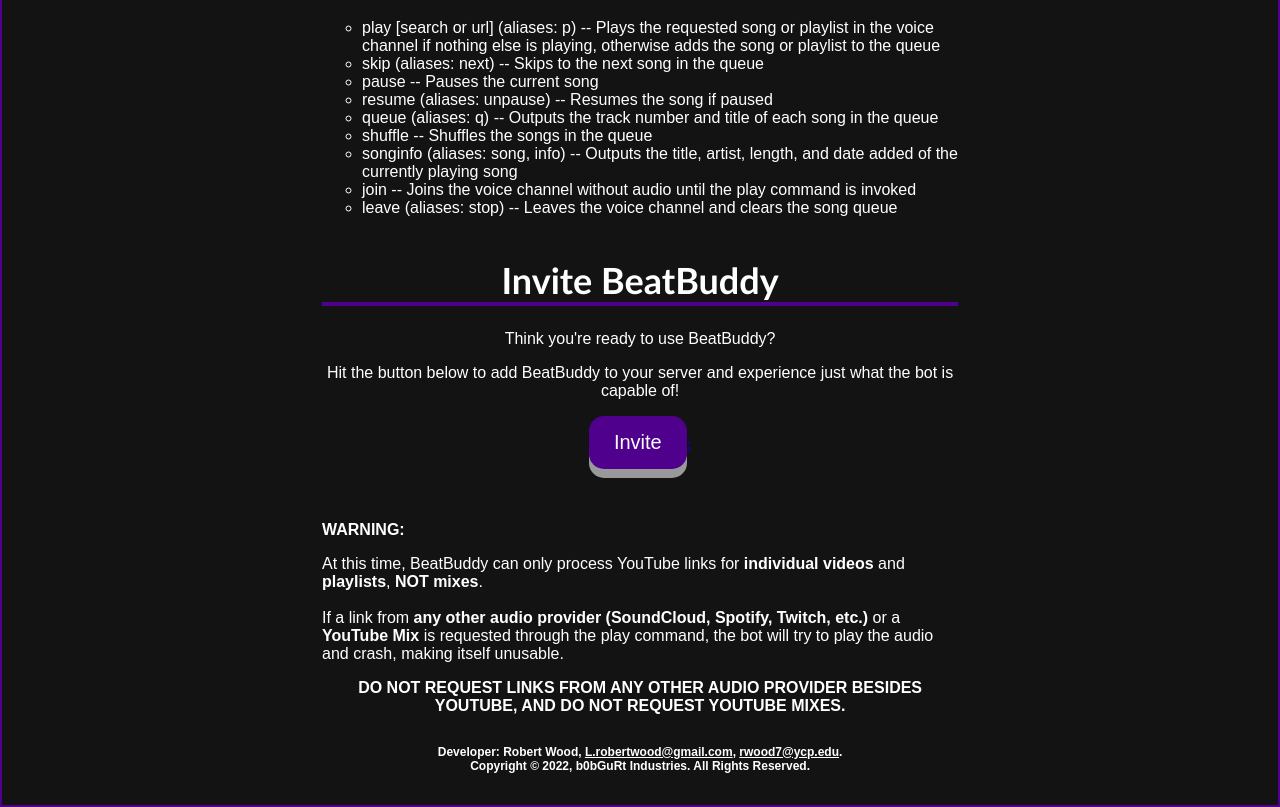
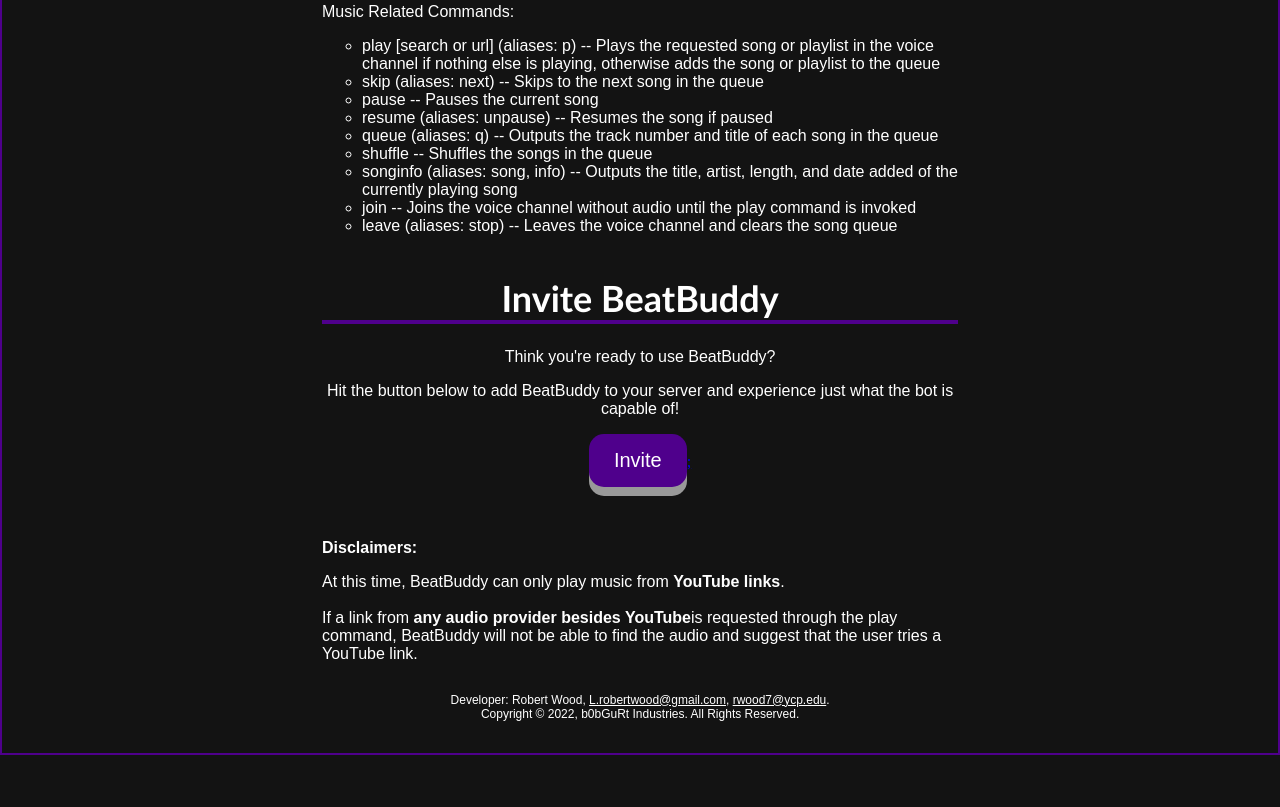
Before and after one commit to robertwood68/BeatBuddy_Music_Bot, a website: page BeatBuddyWebsite/index.html in a window 1280 px wide. Shown: the part 814-1621 px from the top of the page. After the commit the page ends 1569 px from the top, so only its background shows below. Drawn offline with Linux system fonts and the light colour scheme.

Commit message:
Updated website and help commands

```diff
--- a/BeatBuddyWebsite/index.html
+++ b/BeatBuddyWebsite/index.html
@@ -26,7 +26,7 @@
         <div id="about">
             <h1 class="header">About BeatBuddy</h1>
             <p class="paragraph">
-                BeatBuddy is a Discord bot that provides music from YouTube to your voice channels.
+                BeatBuddy is an advanced Discord bot that provides music from YouTube to your voice channels.
             </p>
             <p class="paragraph">
                 Originally developed in <a href="https://www.python.org/">Python</a> as a simple, partially-functional
@@ -81,14 +81,14 @@
             <a href="https://discord.com/api/oauth2/authorize?client_id=931667415912296478&permissions=8&scope=bot">
                 <button class="invitebutton">Invite</button>;
             </a>
-            <p class="leftparagraph"><br><br><strong>WARNING:</strong></p>
+            <p class="leftparagraph"><br><br><strong>Disclaimers:</strong></p>
             <p class="leftparagraph">
-                At this time, BeatBuddy can only process YouTube links for <strong>individual videos</strong> and <strong>playlists</strong>, <strong>NOT mixes</strong>.<br><br>If a link from <strong>any other audio provider (SoundCloud, Spotify, Twitch, etc.)</strong> or a <strong>YouTube Mix</strong> is requested through the play command, the bot will try to play the audio and crash, making itself unusable.
+                At this time, BeatBuddy can only play music from <strong>YouTube links</strong>.<br><br>If a link from <strong>any audio provider besides YouTube</strong>is requested through the play command, BeatBuddy will not be able to find the audio and suggest that the user tries a YouTube link.
             </p>
-            <p class="paragraph">
-                <strong>DO NOT REQUEST LINKS FROM ANY OTHER AUDIO PROVIDER BESIDES YOUTUBE, AND DO NOT REQUEST YOUTUBE MIXES.<strong>
+            <p class="creditline">
+                <br>Developer: Robert Wood, <a href="mailto:l.robertwood@gmail.com">L.robertwood@gmail.com</a>, <a href="mailto:rwood7@ycp.edu">rwood7@ycp.edu</a>.
+                <br>Copyright &copy; 2022, b0bGuRt Industries. All Rights Reserved.
             </p>
-            <p class="creditline"><br>Developer: Robert Wood, <a href="mailto:l.robertwood@gmail.com">L.robertwood@gmail.com</a>, <a href="mailto:rwood7@ycp.edu">rwood7@ycp.edu</a>.<br>Copyright &copy; 2022, b0bGuRt Industries. All Rights Reserved.</p>
         </div>
         <script src="index.js"></script>
         <noscript>You need to enable JavaScript to view the full site.</noscript>
```
Also changed, not shown: commands/help.js (+1 -1 lines).
